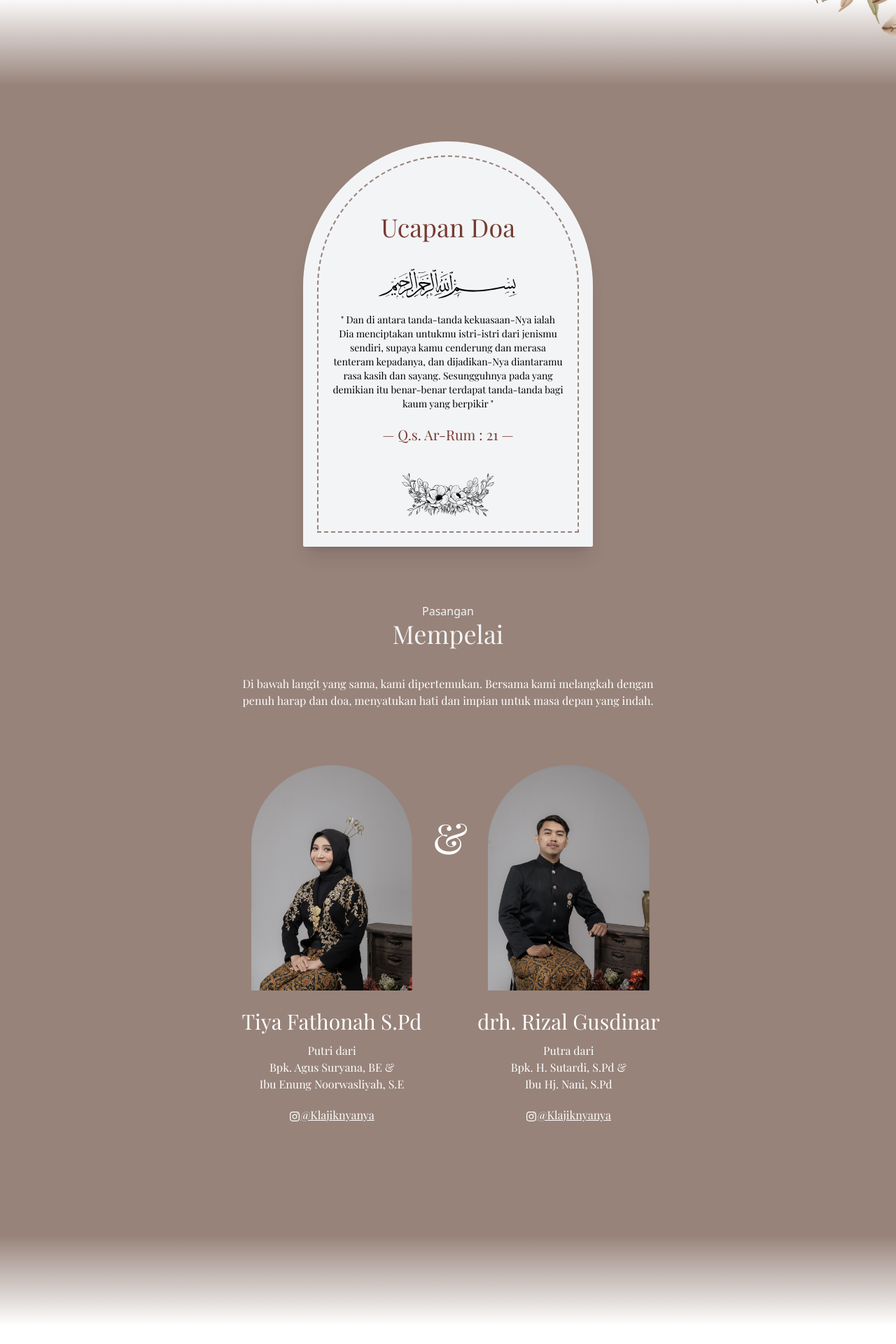
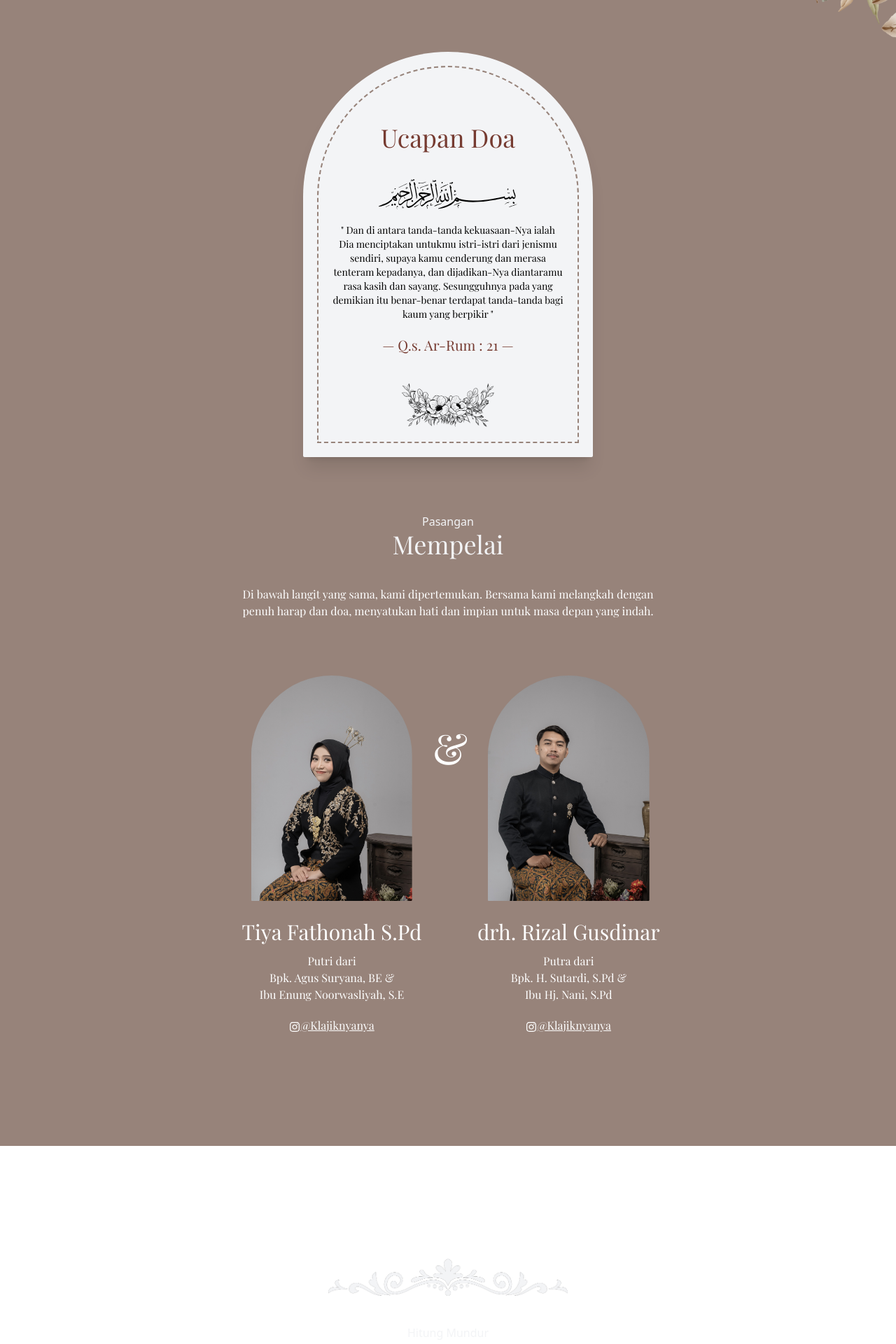
Before and after one commit to Lost1101/undangan-tr, a React (Vite) app: page / in a window 1280 px wide. Shown: the part 806-2726 px from the top of the page at 70% size. Built offline with nearby package versions, Linux system fonts and the light colour scheme; a web font is replaced by a local one.

Commit message:
revisi gradasi

```diff
--- a/src/components/Container-fade.jsx
+++ b/src/components/Container-fade.jsx
@@ -3,11 +3,9 @@ import PropTypes from 'prop-types';
 export default function ContainerFade({children}){
     return(
         <div>
-            <div className="bg-gradient-to-t from-undangan-300 h-32 w-full"></div>
             <div className="bg-undangan-300 p-5 py-20">
                 {children}
             </div>
-            <div className="bg-gradient-to-b from-undangan-300 h-32 w-full"></div>
         </div>
     )
 }
```
